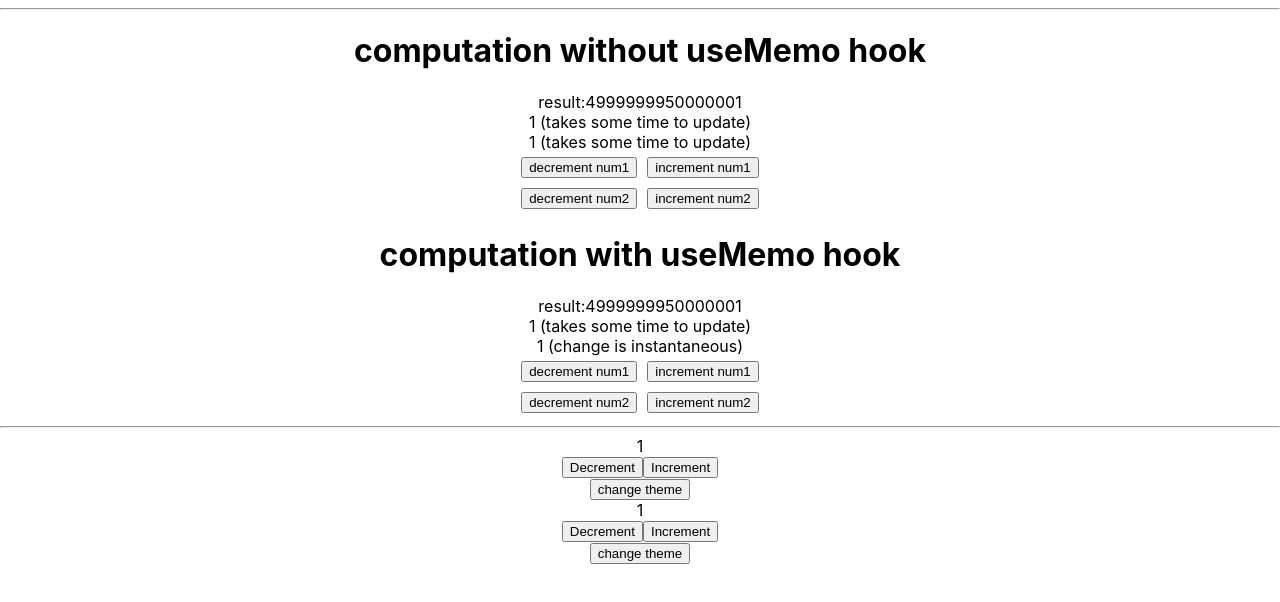
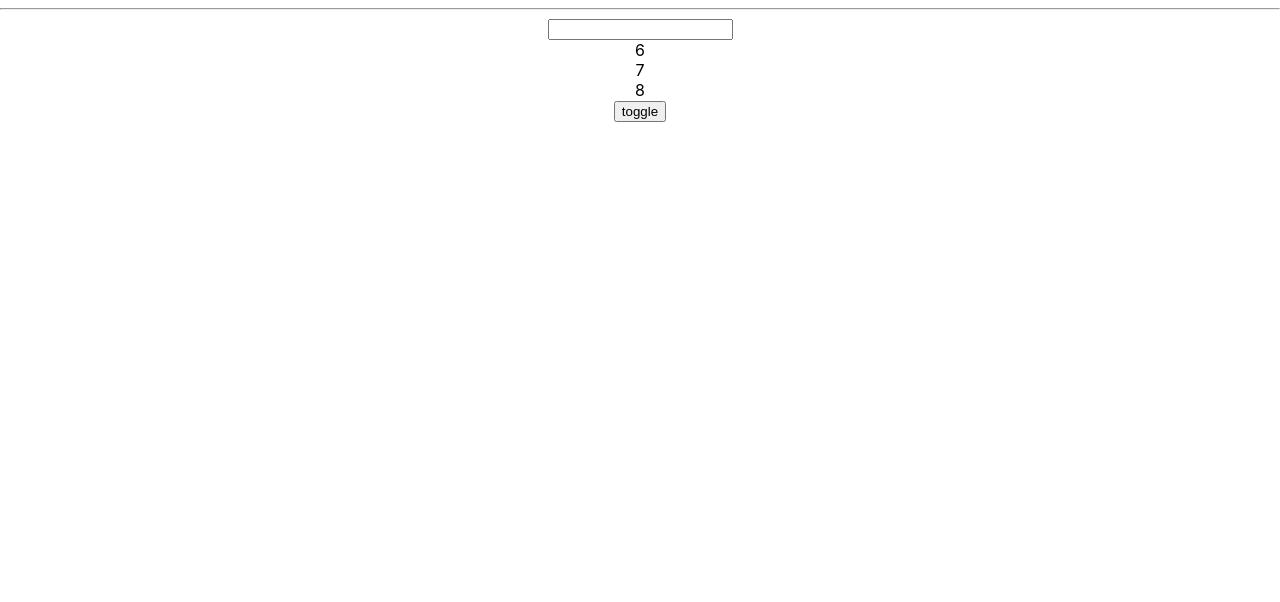
Before and after one commit to AhmadBShaik/hooks-grind, a React (Create React App) app: page / in a window 1280 px wide. Shown: the top 602 px of the page. Built offline with nearby package versions, Linux system fonts and the light colour scheme; the HTML template or start-up script is replaced by a standard one.

Commit message:
practiced useCallback hook

```diff
--- a/src/App.tsx
+++ b/src/App.tsx
@@ -1,4 +1,5 @@
 import "./App.css";
+import UseCallbackSample1 from "./components/use-callback-hook/use-callback-sample-1";
 import {
   UseEffectSample1,
   UseEffectSample2,
@@ -40,12 +41,14 @@ function App() {
       {/* <MathTables /> */}
       {/* <WithoutUseMemoSample1/> */}
       {/* <UseMemoSample1 /> */}
+      {/* <hr /> */}
+      {/* <WithoutUseMemoSample1/> */}
+      {/* <UseMemoSample1 /> */}
+      {/* <hr /> */}
+      {/* <WithoutUseMemoSample2 /> */}
+      {/* <UseMemoSample2 /> */}
       <hr />
-      <WithoutUseMemoSample1/>
-      <UseMemoSample1 />
-      <hr />
-      <WithoutUseMemoSample2 />
-      <UseMemoSample2 />
+      <UseCallbackSample1 />
     </div>
   );
 }
--- /dev/null
+++ b/src/components/use-callback-hook/index.ts
@@ -0,0 +1 @@
+export * from './use-callback-sample-1'
--- /dev/null
+++ b/src/components/use-callback-hook/use-callback-sample-1.tsx
@@ -0,0 +1,49 @@
+import React from "react";
+
+const List = ({
+  getItems,
+}: {
+  getItems: (incrementer?: number) => number[];
+}) => {
+  const [items, setItems] = React.useState<number[]>([]);
+  React.useEffect(() => {
+    setItems(getItems(5)); // number can be passed as argument
+    console.log("Updating items");
+  }, [getItems]);
+
+  return (
+    <div>
+      {items.map((item) => (
+        <div key={item}>{item}</div>
+      ))}
+    </div>
+  );
+};
+
+export default function UseCallbackSample1() {
+  const [toggle, setToggle] = React.useState<boolean>(false);
+  const [num, setNum] = React.useState<number>(1);
+  // const getItems = () => [num, num + 1, num + 2]; // getItems is created in every rerender
+  // const getItems = React.useCallback(() => [num, num + 1, num + 2], [num]); // getItems will not be created
+  const getItems = React.useCallback(
+    (incrementor: number = 1) => [
+      num + incrementor,
+      num + incrementor + 1,
+      num + incrementor + 2,
+    ],
+    [num]
+  ); // getItems will not be created
+  return (
+    <div>
+      <input
+        type={"number"}
+        onChange={(e) => setNum(parseInt(e.target.value))}
+      />
+      {!isNaN(num) && <List getItems={getItems} />}
+      <div>
+        <button onClick={() => setToggle((toggle) => !toggle)}>toggle</button>
+        {toggle && <div>toggle</div>}
+      </div>
+    </div>
+  );
+}
```
